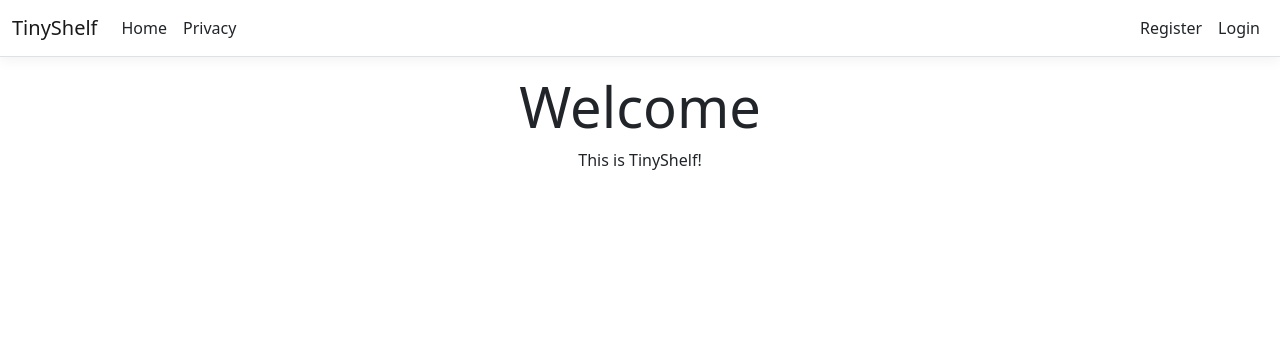
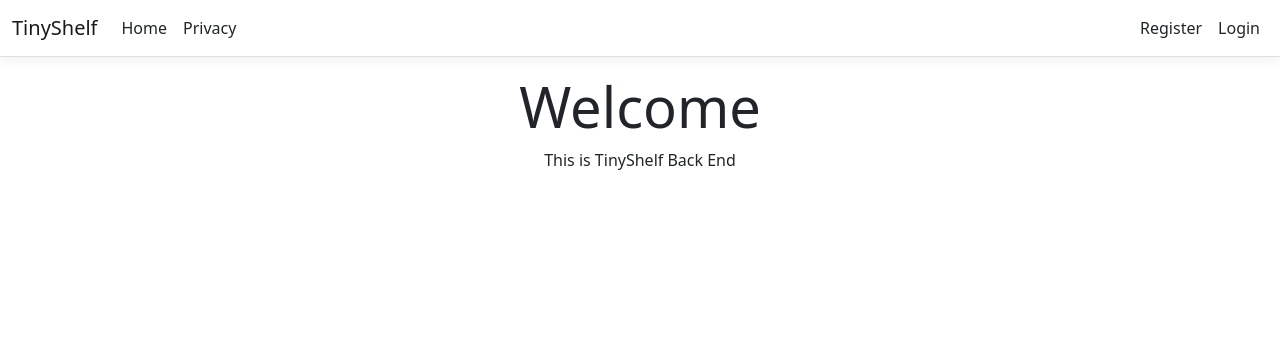
Before and after one commit to OLGON92/TinyShelf, an ASP.NET Core app: page / in a window 1280 px wide. Shown: the top 344 px of the page. Run offline with ASP.NET Core 8, Linux system fonts and the light colour scheme; style sheets or scripts are compiled from the project's sources; some libraries are stand-ins or nearby versions.

Commit message:
add back-end branch
Co-authored-by: Remy Flores <remyfranciscoflores@gmail.com>
Co-authored-by: Oscar Gonzalez <ogon318@gmail.com>
Co-authored-by: Grace Lee <gracelee9901@gmail.com>

```diff
--- a/TinyShelf/Views/Home/Index.cshtml
+++ b/TinyShelf/Views/Home/Index.cshtml
@@ -4,5 +4,5 @@
 
 <div class="text-center">
     <h1 class="display-4">Welcome</h1>
-    <p>This is TinyShelf!</p>
+    <p>This is TinyShelf Back End</p>
 </div>
```
